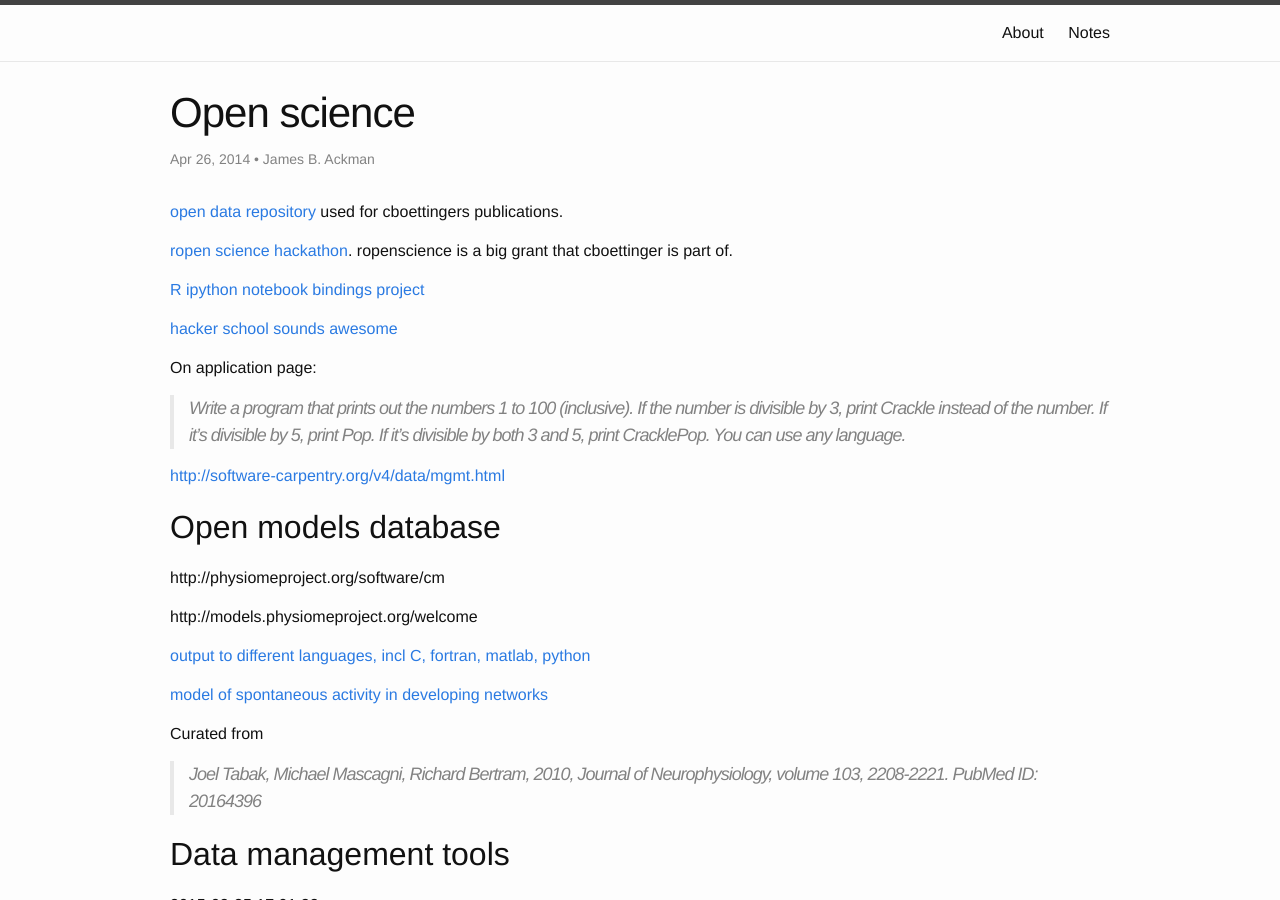
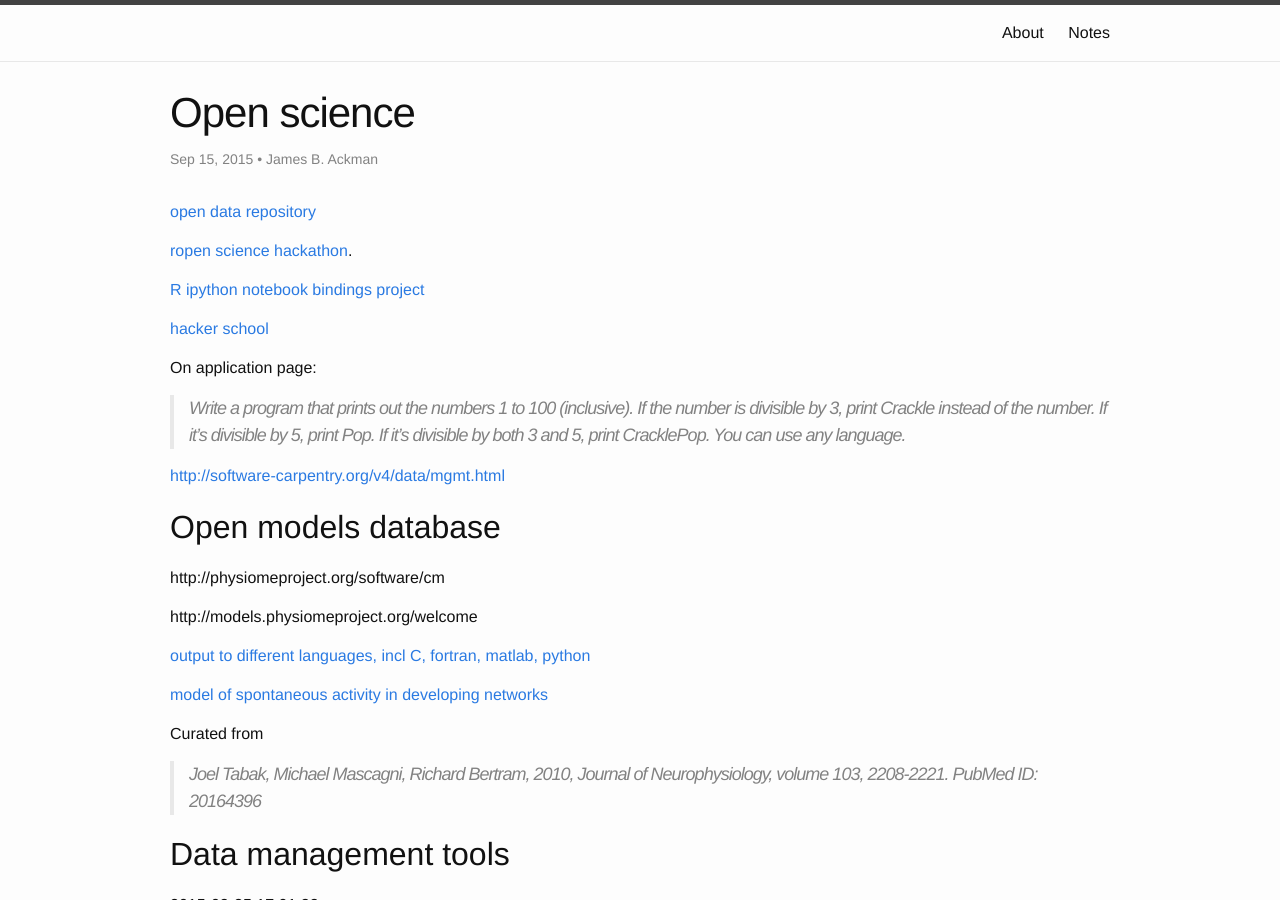
Before and after one commit to lanafrankle/ackmanlab, a Jekyll site: the page built from _posts/2014-04-26-open_science.md, in a window 1280 px wide and 900 px high. Built offline with Jekyll 4.4.1, drawn with Linux system fonts in a browser that asks for light colours.

Commit message:
2016-06-20 update

```diff
--- a/_layouts/default.html
+++ b/_layouts/default.html
@@ -2,6 +2,7 @@
 <html>
 
   {% include head.html %}
+  {% include google_analytics.html %}
 
   <body>
 
--- a/_posts/2014-04-26-open_science.md
+++ b/_posts/2014-04-26-open_science.md
@@ -2,17 +2,22 @@
 title: Open science
 author: James B. Ackman
 layout: post
-date: 2014-04-26 04:50:10
+date: 2015-09-15
+date original: 2014-04-26 04:50:10
 tags: science, research, peer review, literature, opinion, open source, software development, markdown, data sharing, database
 ---
 
-[open data repository](http://datadryad.org) used for cboettingers publications.
+[open data repository](http://datadryad.org)
 
-[ropen science hackathon](http://simplystatistics.org/2014/04/10/the-ropensci-hackathon-ropenhack/). ropenscience is a big grant that cboettinger is part of.
+<!-- used for cboettingers publications. -->
+
+[ropen science hackathon](http://simplystatistics.org/2014/04/10/the-ropensci-hackathon-ropenhack/).
+
+<!-- ropenscience is a big grant that cboettinger is part of. -->
 
 [R ipython notebook bindings project](https://github.com/takluyver/IRkernel)
 
-[hacker school sounds awesome](https://www.hackerschool.com)
+[hacker school](https://www.hackerschool.com)
 
 On application page:
 
--- a/index.html
+++ b/index.html
@@ -4,7 +4,7 @@ layout: default
 
 <div class="home">
 
-  <h1 class="page-heading">Posts</h1>
+  <!-- <h1 class="page-heading">Posts</h1> -->
 
   <ul class="post-list">
     {% for post in site.posts %}
```
Also changed, not shown: _includes/google_analytics.html (added, +10 -0 lines), _posts/2012-12-10-markdown_cms_dropbox.md (+3 -2 lines), _posts/2015-12-08-anesthesia_depth.md (+2 -1 lines), _posts/2015-12-09-Exuberant_growth_cortical_connectivity.md (+2 -1 lines), _posts/2016-06-20-install-ipython.md (added, +67 -0 lines).
